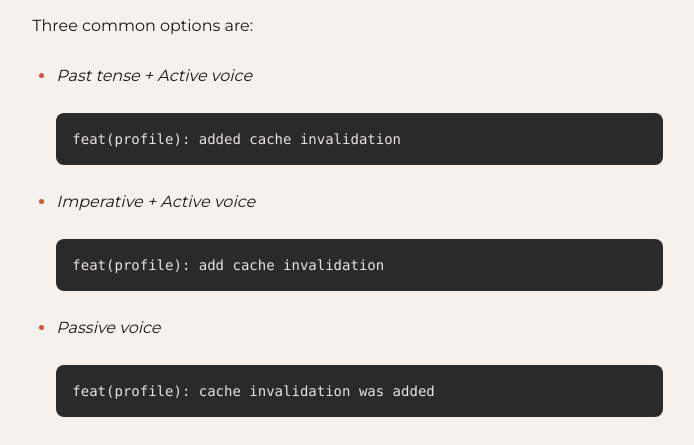
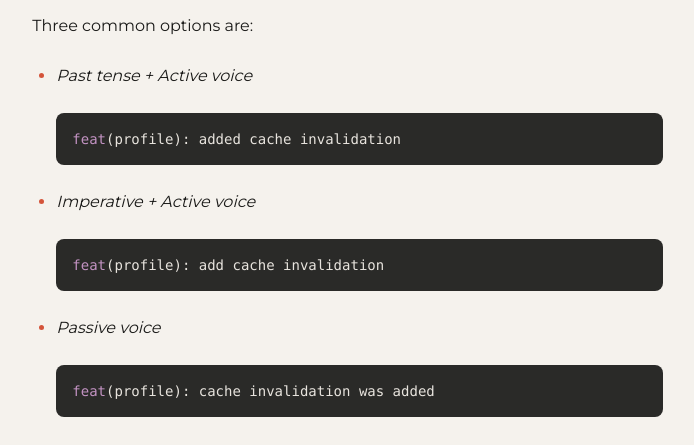
Before and after one commit to AdiKsOnDev/portfolio, a Next.js app: page /blog/commit-committed-or-was-committed in a window 1280 px wide. Shown: the part 1660-2105 px from the top of the page, without its empty margins (245-939 px from the left). Built offline with nearby package versions, Linux system fonts and the light colour scheme; no server answers.

Commit message:
feat(blog): syntax highlighting for code blocks
Run rehype-highlight (highlight.js) over blog Markdown so fenced code —
XML and other languages — is tokenised at build time, and add an
hljs token theme tuned to the dark code background used in both light and
dark site themes.

```diff
--- a/app/globals.css
+++ b/app/globals.css
@@ -133,3 +133,54 @@ h3 {
     scroll-behavior: auto !important;
   }
 }
+
+/* highlight.js syntax highlighting (XML and common languages) — tuned to the
+   dark code background used in both light and dark site themes. */
+.hljs-comment,
+.hljs-quote {
+  color: #8a857b;
+  font-style: italic;
+}
+.hljs-tag,
+.hljs-name,
+.hljs-selector-tag {
+  color: #de8b6f;
+}
+.hljs-attr,
+.hljs-attribute,
+.hljs-number,
+.hljs-meta,
+.hljs-link {
+  color: #d8a35a;
+}
+.hljs-string,
+.hljs-regexp,
+.hljs-addition {
+  color: #97b070;
+}
+.hljs-keyword,
+.hljs-built_in,
+.hljs-literal,
+.hljs-type,
+.hljs-selector-id,
+.hljs-selector-class,
+.hljs-template-tag,
+.hljs-template-variable {
+  color: #c393c3;
+}
+.hljs-symbol,
+.hljs-bullet,
+.hljs-title,
+.hljs-section,
+.hljs-variable {
+  color: var(--accent);
+}
+.hljs-deletion {
+  color: #d9736f;
+}
+.hljs-emphasis {
+  font-style: italic;
+}
+.hljs-strong {
+  font-weight: 600;
+}
--- a/components/blog/BlogMarkdown.tsx
+++ b/components/blog/BlogMarkdown.tsx
@@ -1,5 +1,6 @@
 import ReactMarkdown from "react-markdown";
 import remarkGfm from "remark-gfm";
+import rehypeHighlight from "rehype-highlight";
 import { slugify } from "@/lib/utils";
 
 /**
@@ -11,6 +12,7 @@ export function BlogMarkdown({ content }: { content: string }) {
     <div className="blog-markdown max-w-none">
       <ReactMarkdown
         remarkPlugins={[remarkGfm]}
+        rehypePlugins={[[rehypeHighlight, { detect: true, ignoreMissing: true }]]}
         components={{
           h1: ({ children }) => {
             const id = slugify(String(children));
```
